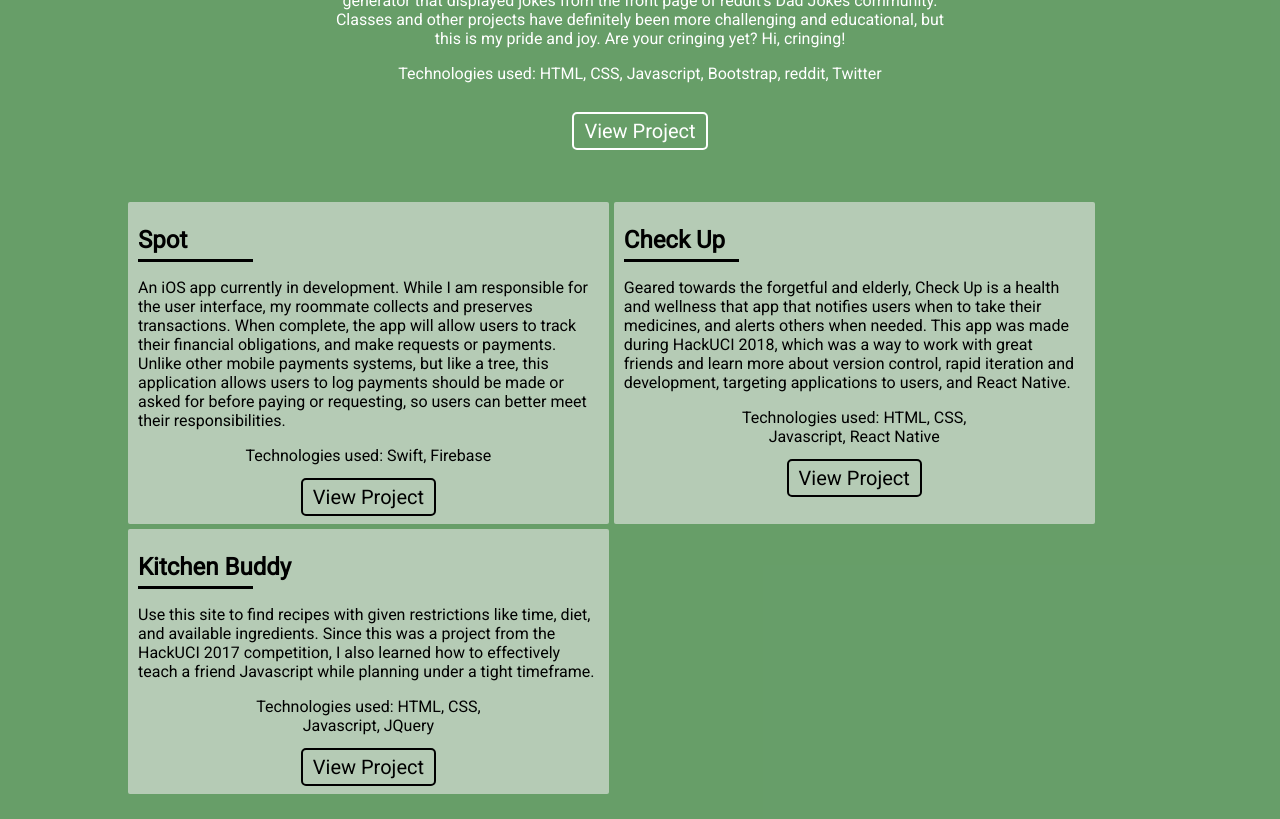
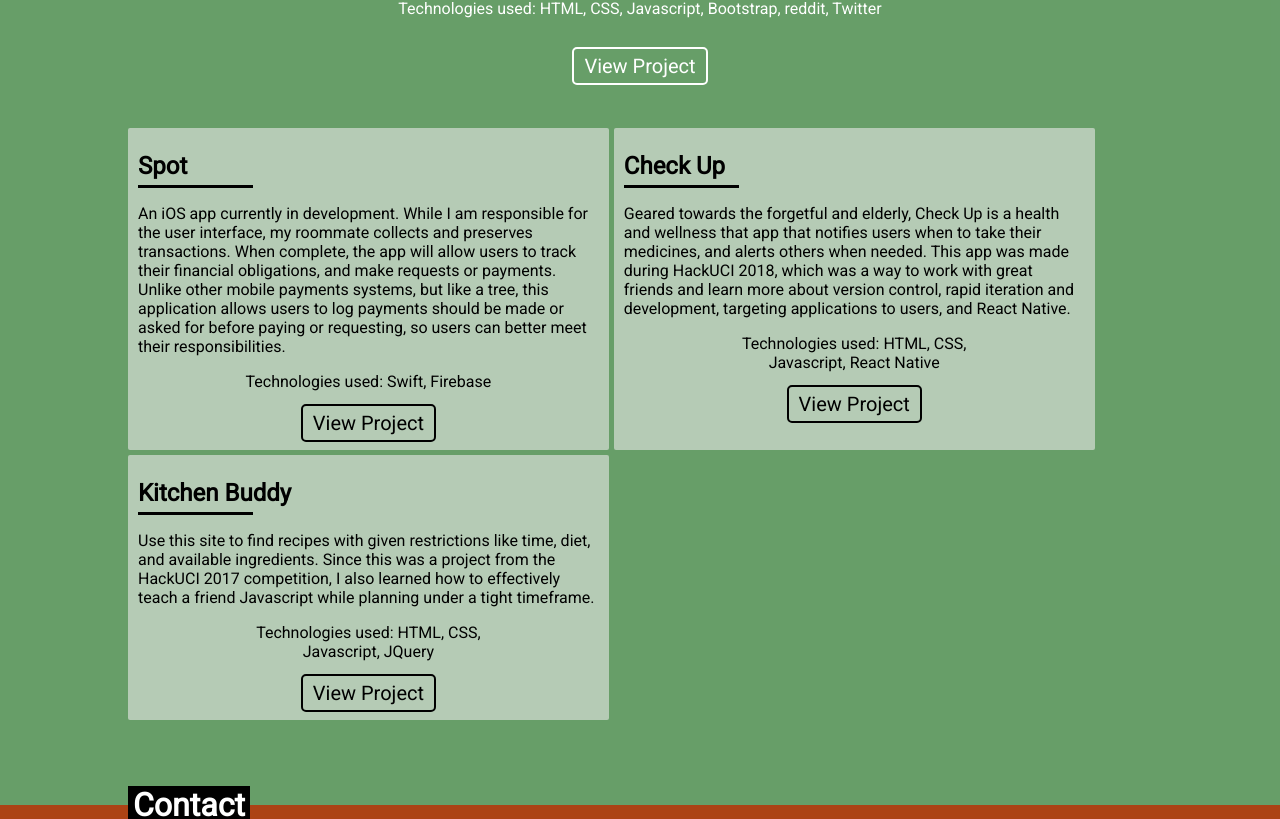
Before and after one commit to mankaine/Portfolio, a React (Create React App) app: page / in a window 1280 px wide. Shown: the part 3500-4319 px from the top of the page. Built offline with nearby package versions, Linux system fonts and the light colour scheme.

Commit message:
Buttons no longer overlap with text

```diff
--- a/src/components/work/Project.css
+++ b/src/components/work/Project.css
@@ -2,7 +2,6 @@
   transition: 0.5s;
   -webkit-transition: 0.5s;
   padding: 0 10%;
-  height: calc(100vh - 70px);
 }
 
 @media screen and (max-width: 750px) {
--- a/src/components/work/ProjectContainer.css
+++ b/src/components/work/ProjectContainer.css
@@ -11,7 +11,7 @@
 .secondary-projects-container {
   display: flex;
   flex-wrap: wrap;
-  margin: 0 auto;
+  margin: 50px auto 0 auto;
   width: 80%;
 }
 
```
